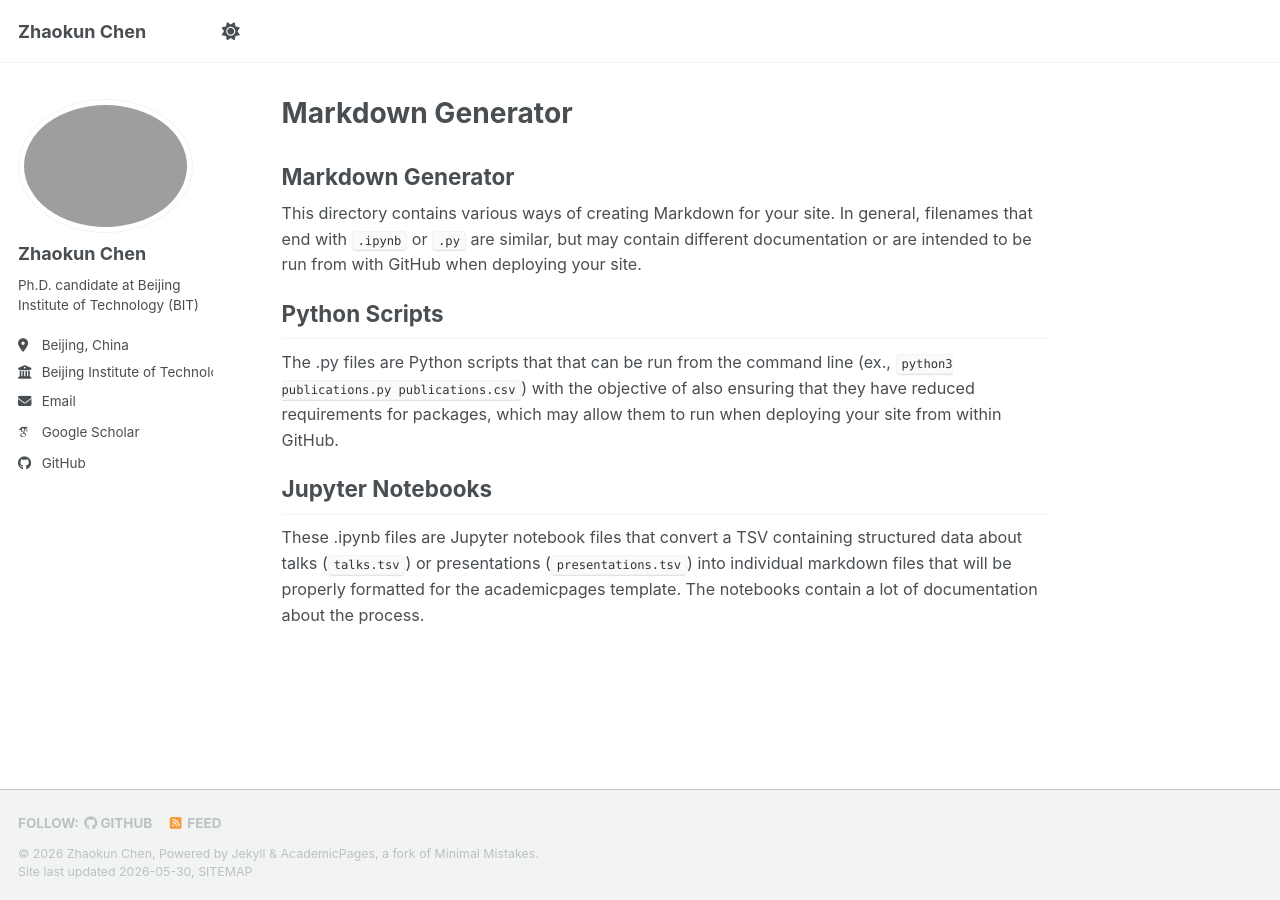
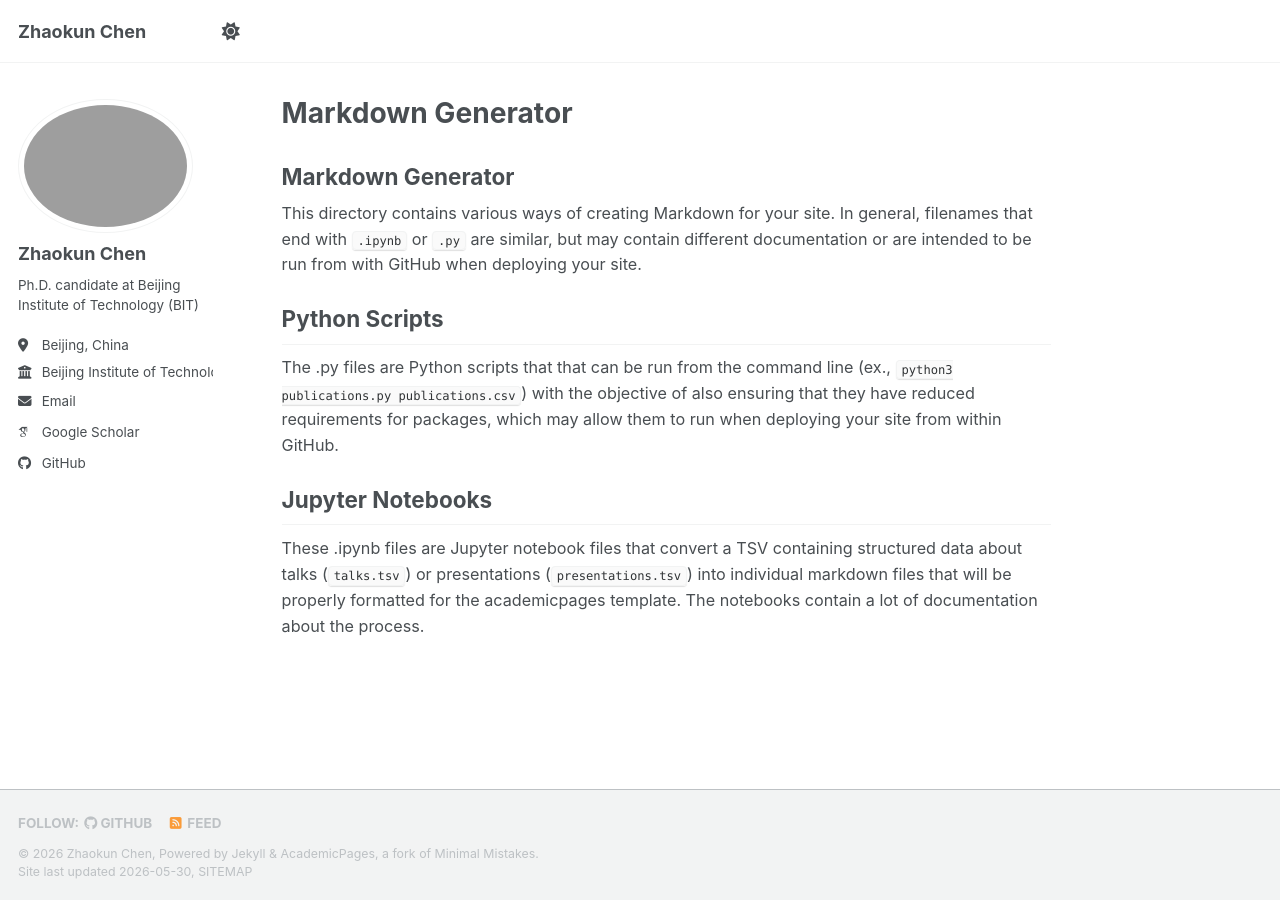
Before and after one commit to zhaokun-bit/zhaokun-bit.github.io, a Jekyll site: the page built from markdown_generator/README.md, in a window 1280 px wide. Built offline with Jekyll 4.4.1, drawn with Linux system fonts in a browser that asks for light colours; some web fonts are replaced; our own code applies the rules of GitHub Pages for plain Markdown files; a script bundle is joined from its source files by our own code; library files that are not in the unit come from our copies.

Commit message:
Update main.scss

```diff
--- a/assets/css/main.scss
+++ b/assets/css/main.scss
@@ -42,28 +42,40 @@
     "vendor/font-awesome/brands"
 ;
 
-/* 🎓 自定义学术主页右侧主内容区字号（确保所有大标题大小完全一致） */
+/* 🎓 自定义学术主页右侧主内容区字号（强力拉平所有平级大标题） */
 .page__content {
   font-size: 0.9rem !important; /* 整体正文字号 */
 
-  /* 🌟 终极修复：加入 #main h1, .page__title 等更精确的标签链，彻底击穿模板底层对 About Me 的特殊照顾 */
-  #main h1,
+  /* 🚨 1. 针对顽固的 About Me 专属高优先级外壳进行强力打压 */
   .page__title,
   .archive__title,
-  h1,
-  h2 {
-    font-size: 1.25rem !important; /* 👈 你的核心目标值：在这里统一控制这四个大标题的大小 */
+  .post__title,
+  #main h1,
+  > h1 {
+    font-size: 1.25rem !important; /* 👈 如果觉得 About Me 还是大，可以单独把这里的 1.25 改小到 1.2 或 1.15 */
     margin-top: 1.2rem !important;
     margin-bottom: 0.6rem !important;
-    font-weight: bold !important; /* 确保全员加粗平级 */
+    font-weight: bold !important;
   }
 
-  h3 {
-    font-size: 1.05rem !important; /* 更小一级的子标题 */
+  /* 🚨 2. 针对 News, Publications, Review Services 等普通的 h2 标题 */
+  h2,
+  #main h2,
+  .archive__subtitle {
+    font-size: 1.25rem !important; /* 👈 保持和上面一致 */
+    margin-top: 1.5rem !important;
+    margin-bottom: 0.6rem !important;
+    font-weight: bold !important;
   }
 
+  /* 3. 三级子标题 */
+  h3 {
+    font-size: 1.05rem !important;
+  }
+
+  /* 4. 列表与正文 */
   p, li {
-    font-size: 0.9rem !important; /* 正文字体大小统一 */
-    line-height: 1.6 !important; /* 保持精致行间距 */
+    font-size: 0.9rem !important;
+    line-height: 1.6 !important;
   }
 }
```
